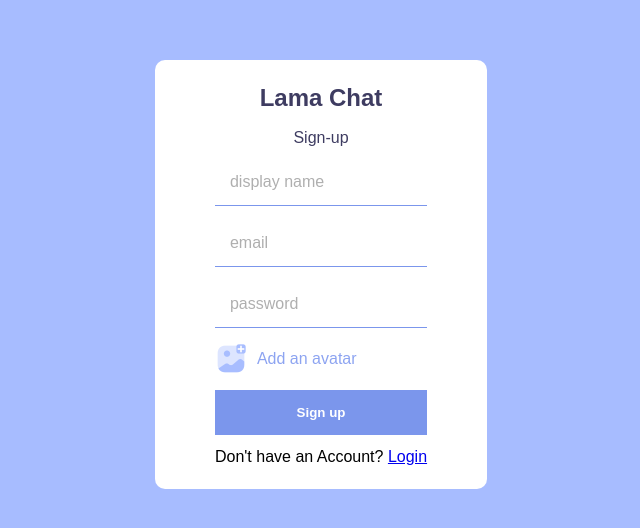
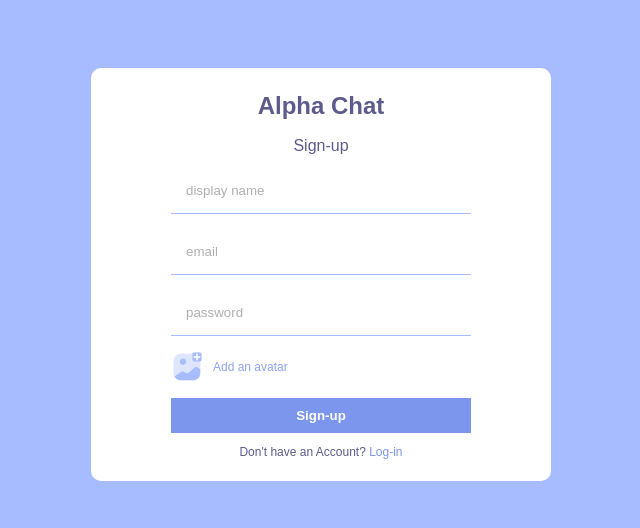
Before and after one commit to thamesh0/dope-chat, a React (Vite) app: page / in a window 1280 px wide. Shown: the part 126-654 px from the top of the page, without its empty margins (319-959 px from the left). Built offline with nearby package versions, Linux system fonts and the light colour scheme.

Commit message:
Chat screen & auth UI fix

```diff
--- a/src/components/Chat.jsx
+++ b/src/components/Chat.jsx
@@ -1,5 +1,5 @@
 import React from "react";
 
 export const Chat = () => {
-  return <div className="chat">Chat</div>;
+	return <div className='chat'>Chat</div>;
 };
--- a/src/components/ChatsList.jsx
+++ b/src/components/ChatsList.jsx
@@ -1,5 +1,5 @@
 import React from "react";
 
 export const ChatsList = () => {
-  return <div>ChatsList</div>;
+	return <div>ChatsList</div>;
 };
--- a/src/components/Sidebar.jsx
+++ b/src/components/Sidebar.jsx
@@ -1,9 +1,10 @@
 import React from "react";
 import { Navbar } from "../components/Navbar";
 export const Sidebar = () => {
-  return (
-    <div className="sidebar">
-      <Navbar />
-    </div>
-  );
+	return (
+		<div className='sidebar'>
+			Sidebar
+			<Navbar />
+		</div>
+	);
 };
--- a/src/css/index.css
+++ b/src/css/index.css
@@ -26,7 +26,7 @@ body {
 }
 
 /* A elements that don't have a class get default styles */
-a:not([class]) {
+Link:not([class]) {
 	text-decoration-skip-ink: auto;
 }
 
@@ -52,3 +52,6 @@ picture {
 		scroll-behavior: auto !important;
 	}
 }
+button {
+	border: none;
+}
--- a/src/css/style.scss
+++ b/src/css/style.scss
@@ -1,10 +1,18 @@
+// @import url('index.css');
+
 /* Colors & font-sizes */
 :root {
+    --clr-bg:#a7bcff;
+
     --clr-primary: #7b96ec;
+
     --clr-accent: #a7bcff;
     --clr-accent-light: #8da4f1;
+
     --clr-neutral: #3e3c61;
-    --clr-neutral-light: #5d5b8d;
+
+    --clr-text: #5d5b8d;
+    --clr-link: #7b96ec;
     --clr-gray: rgb(175,175,175);
 
     --ff-primary: "Be Vietnam Pro", sans-serif;
@@ -21,94 +29,104 @@
     font-family: var(--ff-primary);
 }
 
-.wrapper {
+.auth_container {
     height: 100vh;
     display: flex;
     align-items: center;
     justify-content: center;
     background: var(--clr-accent);
 
+    .auth_wrapper {
+        background-color: #fff;
+        border-radius: 10px;
+        padding: 20px 80px;
+
+        display: flex;
+        flex-direction: column;
+        align-items: center;
+        gap: 10px;
+
+        .auth_logo {
+            color: var(--clr-text);
+            font-weight: bold;
+            font-size: 24px;
+        }
+
+        .auth_title{
+            color: var(--clr-text);
+            font-size: 1em;
+        }
 
         .form {
             display: flex;
             flex-direction: column;
-        text-align: center;
-        border-radius: 10px;
-        background: white;
-        padding: 20px 60px;
-        gap: 10px;
-        &__title{
-            color: var(--clr-neutral);
-            font-size: 1em;
-        }
+            gap: 15px;
 
-        &__logo {
-            color: var(--clr-neutral);
-            font-weight: bold;
-            font-size: 24px;
-        }
-
-        &__input {
-            display: flex;
-            flex-direction: column;
-            gap: 15px;
-            input {
-                border:none;
+            &_field {
                 padding: 15px;
-                border-bottom: 1px solid var(--clr-primary);
+                border: none;
+                width: 300px;
+                border-bottom: 1px solid var(--clr-accent);
                 &::placeholder {
-                    font-size: 16px;
-                    text-align: start;
                     color: var(--clr-gray);
                 }
+                &:focus {
+                    border: 2px solid var(--clr-accent);
+                    border-radius: 4px;
+                    outline: 0 none;
                 }
-
             }
-        .file__input {
+            &_avatar {
                 display: none;
             }
-
-        .file__label {
+            .avatar_label {
                 display: flex;
+                color: var(--clr-accent-light);
                 align-items: center;
-            font-size: 16px;
+                font-size: 12px;
                 gap: 10px;
-            color: var(--clr-accent-light);
-            img{
+                img {
                     width: 32px;
                 }
             }
-
-        button {
+            &_button {
+                cursor: pointer;
+                font-weight: bold;
+                color:#fff;
+                padding: 10px;
                 background-color: var(--clr-primary);
-            font-weight: bold;
-            color:white;
-            border: none;
-            padding: 15px;
-            cursor: pointer;
             }
         }
-    &__switch {
-        color: var(--clr-neutral);
-        font-size: 16px;
-        margin-top: 10px;
-        .switch__link {
-            color: var(--clr-primary);
+        .auth_switch {
+            color: var(--clr-text);
+            font-size: 12px;
+            .switch_link {
+                color: var(--clr-link);
                 text-decoration: none;
             }
         }
     }
+}
+
+.home_container {
+    background-color: var(--clr-accent);
+    height: 100vh;
+    display: flex;
+    align-items: center;
+    justify-content: center;
     .home {
-    border: 1px solid white;
         border-radius: 10px;
+        border: 1px solid #fff;
         width: 65%;
         height: 80%;
         display: flex;
         overflow: hidden;
         .sidebar {
-        flex : 1;
-        border-right: 1px solid var(--clr-neutral-light);
             background-color: var(--clr-neutral);
+            flex:1;
         }
-    .chat {flex : 2;}
+        .chat {
+            flex:2;
         }
+    }
+}
--- a/src/main.jsx
+++ b/src/main.jsx
@@ -4,7 +4,7 @@ import App from "./App";
 import "./css/index.css";
 
 ReactDOM.createRoot(document.getElementById("root")).render(
-  <React.StrictMode>
-    <App />
-  </React.StrictMode>
+	<React.StrictMode>
+		<App />
+	</React.StrictMode>,
 );
--- a/src/pages/homepage.jsx
+++ b/src/pages/homepage.jsx
@@ -3,8 +3,8 @@ import { Chat } from "../components/Chat";
 import { Sidebar } from "../components/Sidebar";
 export const Homepage = () => {
 	return (
-    <div className="wrapper">
-      <div className="home">
+		<div className='home_container'>
+			<div className='home'>
 				<Sidebar />
 				<Chat />
 			</div>
--- a/src/pages/login.jsx
+++ b/src/pages/login.jsx
@@ -2,26 +2,31 @@ import React from "react";
 import { Link } from "react-router-dom";
 export const Login = () => {
 	return (
-    <div>
-      <div className="wrapper">
-        <div className="form">
-          <span className="form__logo">Lama Chat</span>
-          <span className="form__title">Sign-up</span>
-          <form className="form__input" ction="">
+		<div className='container'>
+			<div className='auth_wrapper'>
+				<span className='auth_logo'>Alpha Chat</span>
+				<span className='auth_title'>Log-in</span>
+				<form className='form' action=''>
 					{/* Textfields */}
-            <input type="email" placeholder="email" />
-            <input type="password" placeholder="password" />
+					<input className='form_field' type='email' placeholder='email' />
+
+					<input
+						className='form_field'
+						type='password'
+						placeholder='password'
+					/>
+
 					{/* Log-in Button */}
-            <button>Log in</button>
+					<button className='form_button'>Log in</button>
 				</form>
-          <p className="form__switch">
+
+				<p className='auth_switch'>
 					Already have an Account?{" "}
-            <Link className="switch__link" to="/sign-up">
+					<Link className='switch_link' to='/sign-up'>
 						Signup
 					</Link>
 				</p>
 			</div>
 		</div>
-    </div>
 	);
 };
--- a/src/pages/signup.jsx
+++ b/src/pages/signup.jsx
@@ -3,33 +3,42 @@ import { Link } from "react-router-dom";
 import addAvatar from "../assets/addAvatar.png";
 export const Signup = () => {
 	return (
-    <div className="wrapper">
-      <div className="form">
-        <span className="form__logo">Lama Chat</span>
-        <span className="form__title">Sign-up</span>
+		<div className='auth_container'>
+			<div className='auth_wrapper'>
+				<span className='auth_logo'>Alpha Chat</span>
+				<span className='auth_title'>Sign-up</span>
 
-        <form className="form__input" action="">
+				<form className='form' action=''>
 					{/* Textfields */}
-          <input type="text" placeholder="display name" />
-          <input type="email" placeholder="email" />
-          <input type="password" placeholder="password" />
+					<input
+						type='text'
+						className='form_field'
+						placeholder='display name'
+					/>
+					<input className='form_field' type='email' placeholder='email' />
+					<input
+						className='form_field'
+						type='password'
+						placeholder='password'
+					/>
+					{/* file Input */}
+					<input id='file' type='file' className='form_avatar' />
 
-          {/* file Input */}
-          <input className="file__input" id="file" type="file" />
-          <label className="file__label" htmlFor="file">
-            <img src={addAvatar} alt="Add an Avatar" />
+					{/* label takes an id and it becomes then becomes the label for the specified id */}
+					<label className='avatar_label' htmlFor='file'>
+						<img src='/src/assets/addAvatar.png' alt='Add avatar' />
 						<span>Add an avatar</span>
 					</label>
 
 					{/* Sign-up Button */}
-          <button>Sign up</button>
+					<button className='form_button'>Sign-up</button>
 				</form>
 
 				{/* Switch to Login */}
-        <p className="form__switch">
+				<p className='auth_switch'>
 					Don't have an Account?{" "}
-          <Link className="switch__link" to="/log-in">
-            Login
+					<Link className='switch_link' to='/log-in'>
+						Log-in
 					</Link>
 				</p>
 			</div>
--- a/src/utlis/CheckAuth.jsx
+++ b/src/utlis/CheckAuth.jsx
@@ -2,6 +2,6 @@ import React from "react";
 import { Signup } from "../pages/signup";
 import { Homepage } from "../pages/homepage";
 export const CheckAuth = () => {
-  let isSignedIn = false;
-  return isSignedIn ? <Homepage /> : <Signup />;
+	let isSignedIn = false;
+	return isSignedIn ? <Homepage /> : <Signup />;
 };
```
Also changed, not shown: src/App.jsx (+5 -5 lines). Lines whose indentation alone changed are shown as unchanged.
